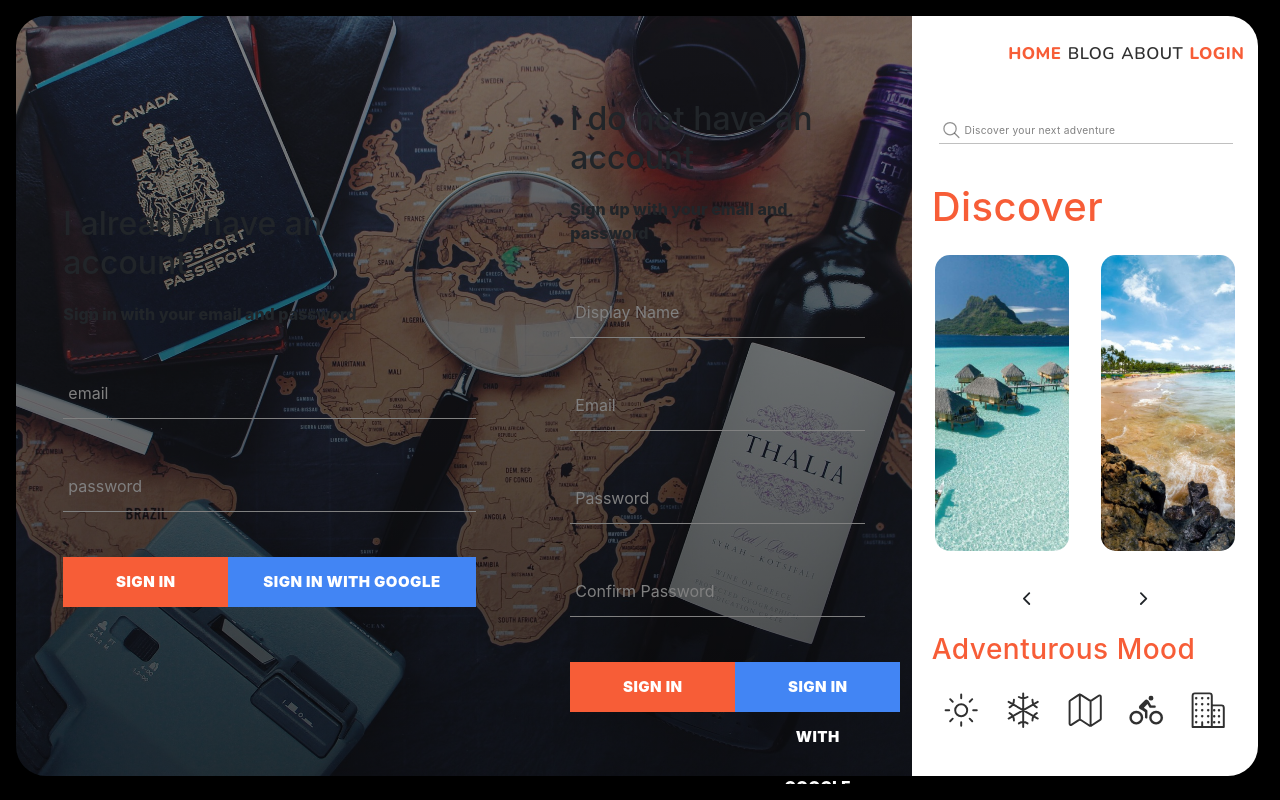
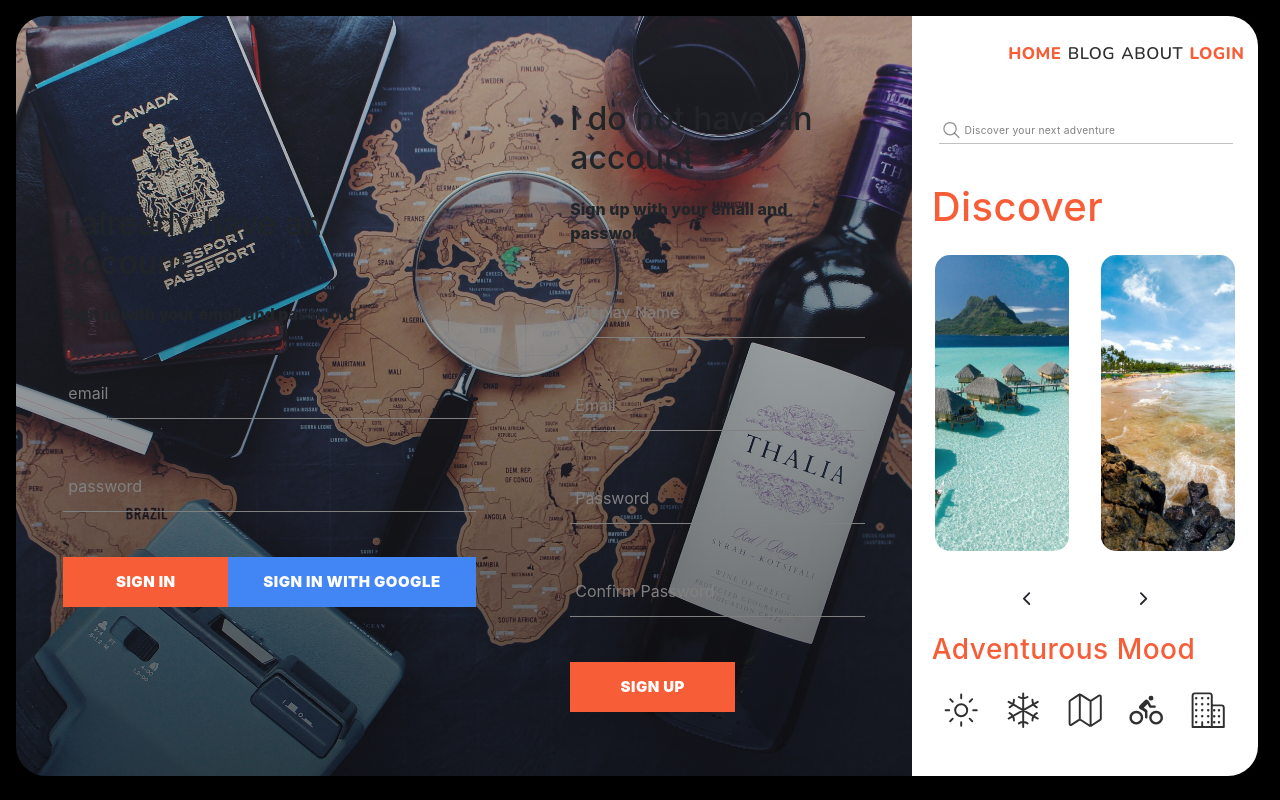
Before and after one commit to edgarcltop/travel_app, a React (Create React App) app: page /login in a window 1280 px wide. Built offline with nearby package versions, Linux system fonts and the light colour scheme; no server answers.

Commit message:
Readme file update

```diff
--- a/src/components/signup/signup.component.jsx
+++ b/src/components/signup/signup.component.jsx
@@ -16,7 +16,24 @@ const SignUp = () => {
     event.preventDefault();
 
     if (userPassword !== confirmPassword) {
-      console.log("Passwords dont match...");
+      alert("Passwords don't match...");
+      return;
+    }
+
+    try {
+      const { user } = await auth.createUserWithEmailAndPassword(
+        userEmail,
+        userPassword
+      );
+      if (await createUserProfileDocument(user, { displayName })) {
+        setDisplayName("");
+        setUserEmail("");
+        setUserPassword("");
+        setConfirmPassword("");
+        alert("Account Created with Sucess");
+      }
+    } catch (error) {
+      console.log("Error creating user", error.message);
     }
   };
 
@@ -70,12 +87,9 @@ const SignUp = () => {
           value={confirmPassword}
           label="Confirm Password"
           handleInputValue={handleInputValue}
-              />
-                      <div className="buttons">
-          <CustomButton type="submit">Sign In</CustomButton>
-          <CustomButton isGoogleSingIn>
-            Sign in with Google
-          </CustomButton>
+        />
+        <div className="buttons">
+          <CustomButton type="submit">Sign Up</CustomButton>
         </div>
       </form>
     </div>
--- a/src/pages/authentication.styles.scss
+++ b/src/pages/authentication.styles.scss
@@ -4,7 +4,7 @@
   justify-content: space-around;
   align-items: center;
   height: 95vh;
-  background-image: linear-gradient(rgba(#000, 0.4), rgba(#000, 0.7)),
+  background-image: linear-gradient(rgba(#000, 0.1), rgba(#000, 0.6)),
     url("./authentication.jpg");
   background-size: cover;
   background-position: center;
```
Also changed, not shown: src/components/signup/signup.styles.component.scss (indentation only), 1 other file (tests, documents, lock files or other folders).
